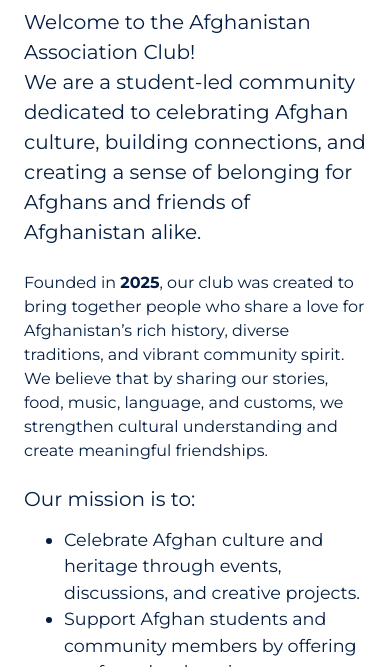
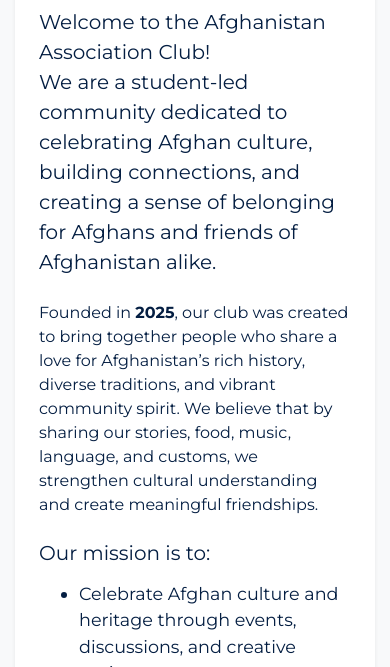
Before and after one commit to Alimee143/AAC-WEBSITE, a plain HTML site: page about.html in a window 390 px wide. Shown: the part 177-844 px from the top of the page. Drawn offline with nearby package versions, Linux system fonts and the light colour scheme.

Commit message:
Solved phone scaling issues and added meta tags for better responsiveness and SEO.

```diff
--- a/about.html
+++ b/about.html
@@ -2,6 +2,7 @@
 <html lang="en">
 <head>
   <meta charset="UTF-8">
+  <meta name="viewport" content="width=device-width, initial-scale=1.0">
   <title>About Us - AAC Georgetown University</title>
   <link href="https://fonts.googleapis.com/css2?family=Merriweather:wght@700&family=Montserrat:wght@400;700&display=swap" rel="stylesheet">
   <link rel="stylesheet" href="https://stackpath.bootstrapcdn.com/bootstrap/4.5.2/css/bootstrap.min.css">
--- a/style.css
+++ b/style.css
@@ -192,10 +192,3 @@ section, .container, .py-5 {
     width: 160px;
   }
 }
-@media (max-width: 768px) {
-  .container, .container-fluid {
-    max-width: 100vw !important;
-    padding-left: 0 !important;
-    padding-right: 0 !important;
-  }
-}
```
Also changed, not shown: blogs.html (+1 -0 lines).
